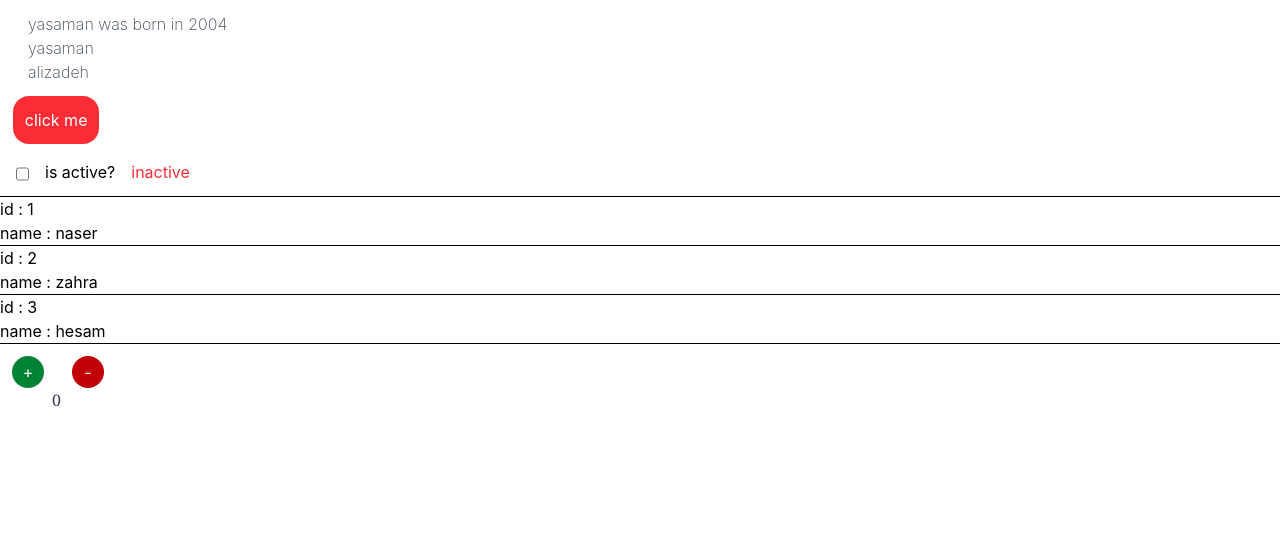
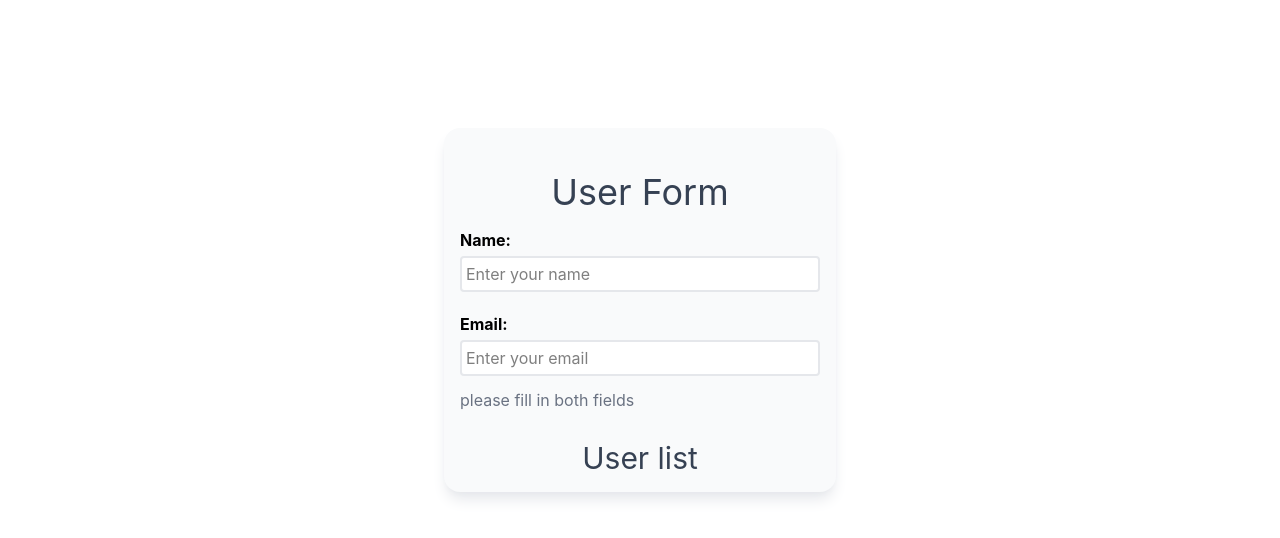
Before and after one commit to yasamanalizadeh2003/vue-train, a Vue app: page / in a window 1280 px wide. Shown: the top 538 px of the page. Built offline with nearby package versions, Linux system fonts and the light colour scheme.

Commit message:
userForm added

```diff
--- a/src/App.vue
+++ b/src/App.vue
@@ -1,4 +1,4 @@
-<script setup>
+<!-- <script setup>
 import { reactive, ref } from 'vue';
 
 const userName=ref("yasaman")
@@ -64,4 +64,82 @@ function decrease(num){
 <button class="bg-red-700 text-white rounded-full p-1 w-8 h-8 mx-4" @click="decrease(1)">-</button>
 <p class="ml-13 font-serif text-gray-700">{{ count }}</p>
 
+</template> -->
+
+<script setup>
+import { reactive, ref } from 'vue'
+import { v4 as uuidv4 } from 'uuid'
+
+const users = reactive([])
+
+const name = ref('')
+const email = ref('')
+
+function addUser() {
+  users.push({
+    id: uuidv4(),
+    fullName: name.value,
+    email: email.value,
+  })
+
+  name.value = ''
+  email.value = ''
+}
+
+function deleteUser(id){
+const index=users.findIndex(user=>user.id===id)
+users.splice(index,1)
+}
+</script>
+
+<template>
+  <div class="flex justify-center">
+    <div class="bg-gray-50 flex flex-col w-98 h-min mt-32 rounded-2xl shadow-lg shadow-gray-200">
+      <h1 class="text-gray-700 text-4xl p-4 self-center mt-7">User Form</h1>
+      <!-- name entry -->
+      <div class="flex flex-col mx-4 gap-1">
+        <label for="name" class="font-bold">Name:</label>
+        <input
+          id="name"
+          type="text"
+          placeholder="Enter your name"
+          v-model="name"
+          class="bg-white border-2 border-gray-200 rounded-sm p-1"
+        />
+      </div>
+      <!-- email entry -->
+      <div class="flex flex-col mx-4 gap-1 mt-5">
+        <label for="email" class="font-bold">Email:</label>
+        <input
+          id="email"
+          type="email"
+          placeholder="Enter your email"
+          v-model="email"
+          class="bg-white border-2 border-gray-200 rounded-sm p-1"
+        />
+      </div>
+      <!-- if button -->
+      <p v-if="name.length == 0 || email.length == 0" class="text-gray-500 ml-4 mt-3">
+        please fill in both fields
+      </p>
+      <button
+        v-else
+        @click="addUser"
+        class="bg-green-700 text-white h-8 w-18 rounded-xl ml-4 mt-3 hover:bg-green-800 transition"
+      >
+        save
+      </button>
+
+      <!-- user list -->
+      <h1 class="text-gray-700 text-3xl p-4 self-center mt-3">User list</h1>
+      <ul>
+        <li v-for="user in users" :key="user.id" class="flex justify-between py-5 px-7">
+          <div class="text-gray-600">
+            {{ user.fullName }} - {{ user.email }}
+          </div>
+          <button @click="deleteUser(user.id)" class="bg-red-500 text-white rounded-sm px-2 py-1 hover:bg-red-600 transition">Delete</button>
+        </li>
+      </ul>
+    </div>
+  </div>
 </template>
```
